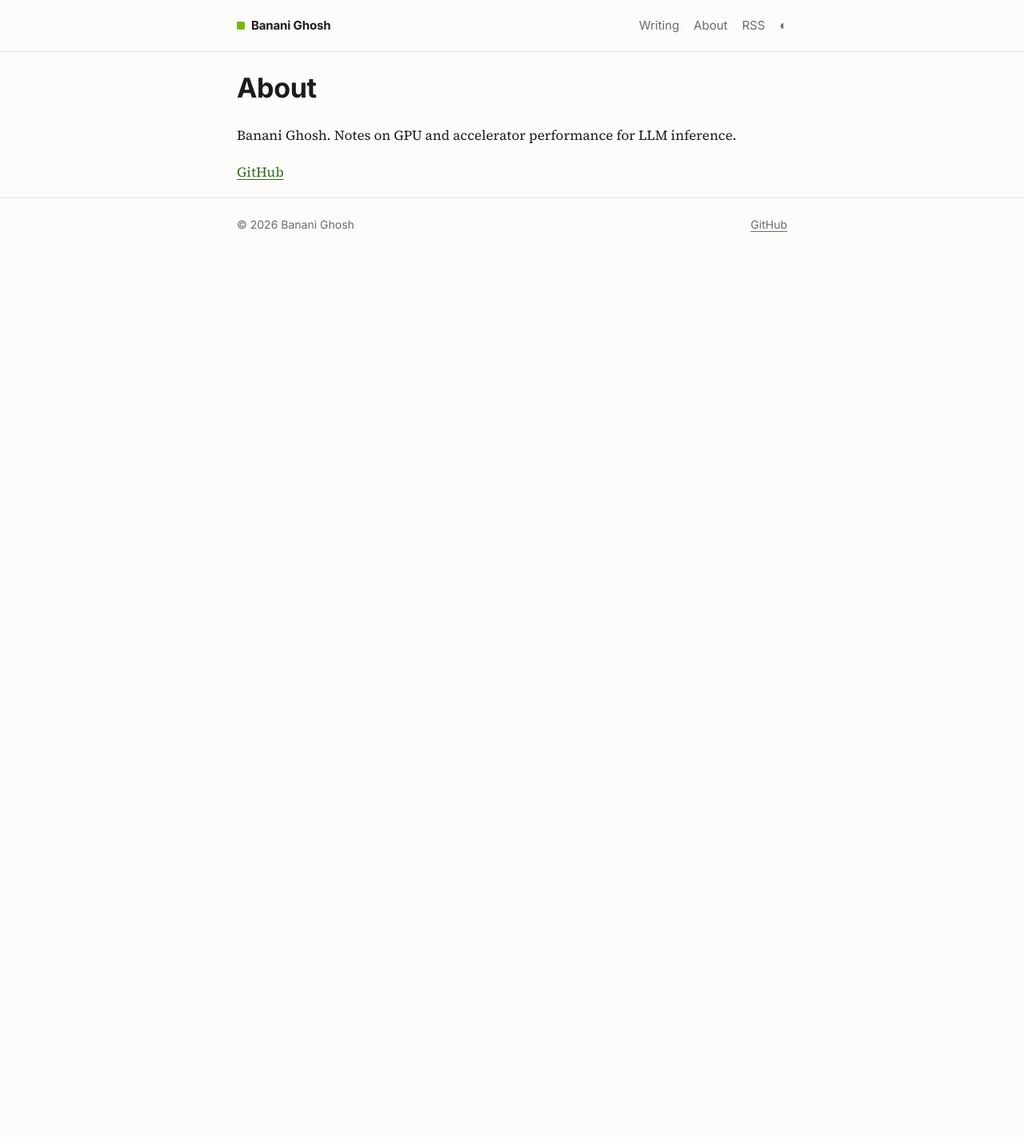
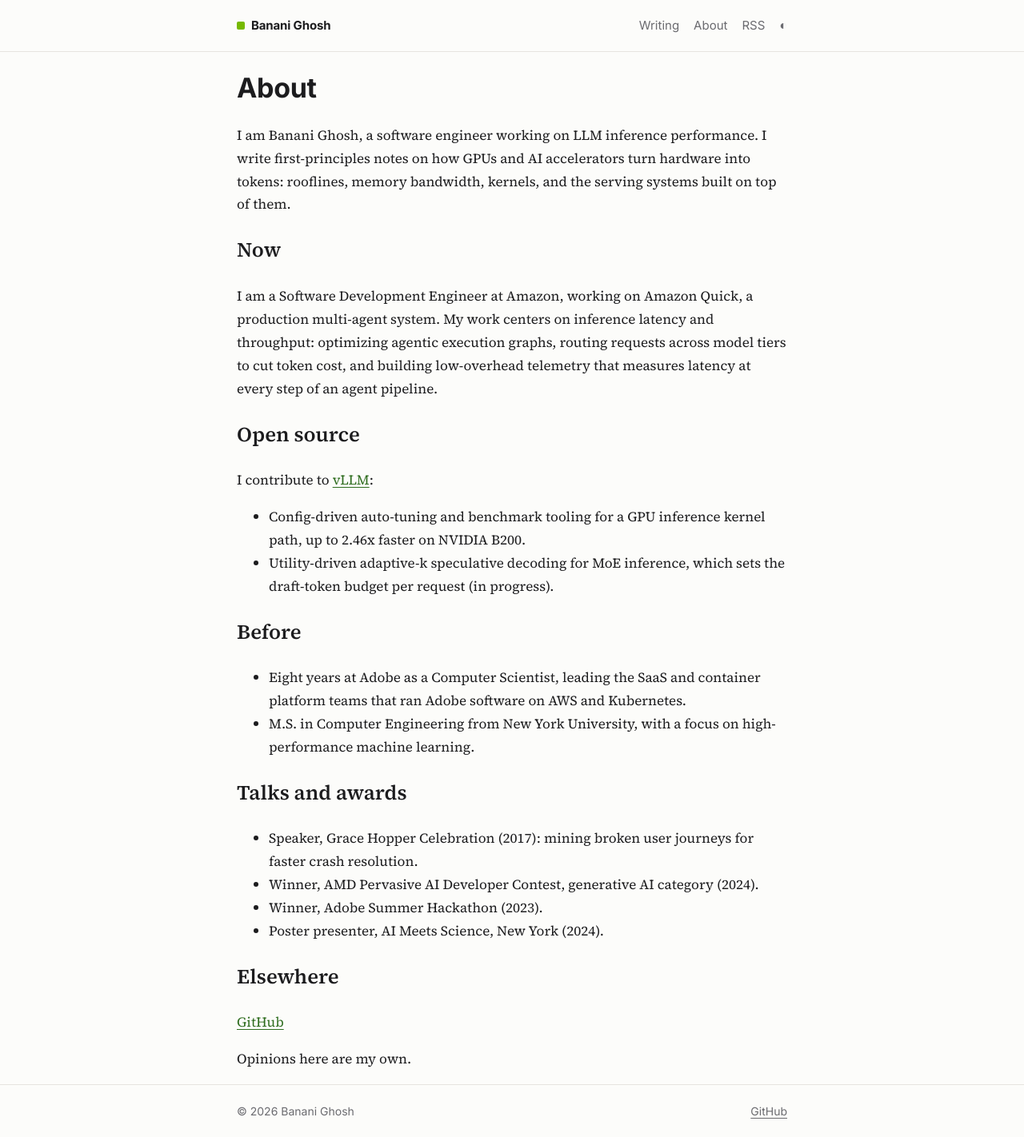
Before and after one commit to bananighosh/bananighosh.github.io, a Jekyll site: the page built from about.md, in a window 1280 px wide. Shown: the whole page at 80% size. Built offline with Jekyll 4.4.1, drawn with Linux system fonts in a browser that asks for light colours; before the commit the page ends 900 px from its top, so only the background shows below that.

Commit message:
Update About page from resume
Co-Authored-By: Claude Opus 5.5 <noreply@anthropic.com>
Claude-Session: https://claude.ai/code/session_01K2HJxVUv7i1duGErniTfDd

```diff
--- a/about.md
+++ b/about.md
@@ -6,6 +6,33 @@ permalink: /about/
 
 # About
 
-Banani Ghosh. Notes on GPU and accelerator performance for LLM inference.
+I am Banani Ghosh, a software engineer working on LLM inference performance. I write first-principles notes on how GPUs and AI accelerators turn hardware into tokens: rooflines, memory bandwidth, kernels, and the serving systems built on top of them.
+
+## Now
+
+I am a Software Development Engineer at Amazon, working on Amazon Quick, a production multi-agent system. My work centers on inference latency and throughput: optimizing agentic execution graphs, routing requests across model tiers to cut token cost, and building low-overhead telemetry that measures latency at every step of an agent pipeline.
+
+## Open source
+
+I contribute to [vLLM](https://github.com/vllm-project/vllm):
+
+- Config-driven auto-tuning and benchmark tooling for a GPU inference kernel path, up to 2.46x faster on NVIDIA B200.
+- Utility-driven adaptive-k speculative decoding for MoE inference, which sets the draft-token budget per request (in progress).
+
+## Before
+
+- Eight years at Adobe as a Computer Scientist, leading the SaaS and container platform teams that ran Adobe software on AWS and Kubernetes.
+- M.S. in Computer Engineering from New York University, with a focus on high-performance machine learning.
+
+## Talks and awards
+
+- Speaker, Grace Hopper Celebration (2017): mining broken user journeys for faster crash resolution.
+- Winner, AMD Pervasive AI Developer Contest, generative AI category (2024).
+- Winner, Adobe Summer Hackathon (2023).
+- Poster presenter, AI Meets Science, New York (2024).
+
+## Elsewhere
 
 [GitHub](https://github.com/bananighosh)
+
+Opinions here are my own.
```
